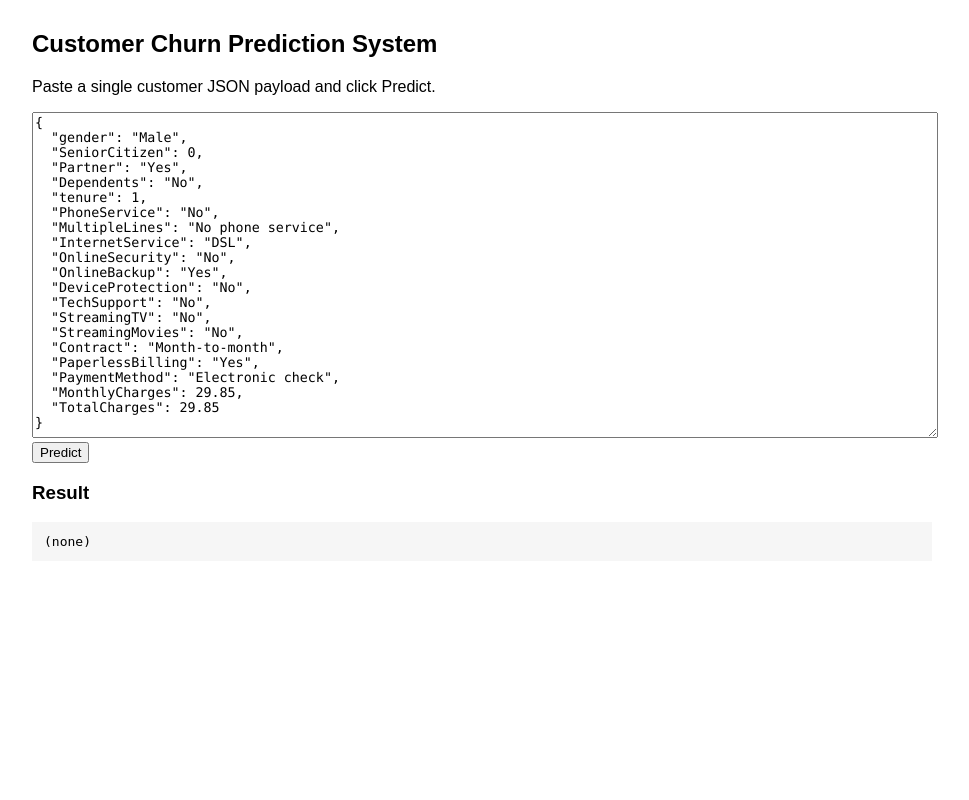
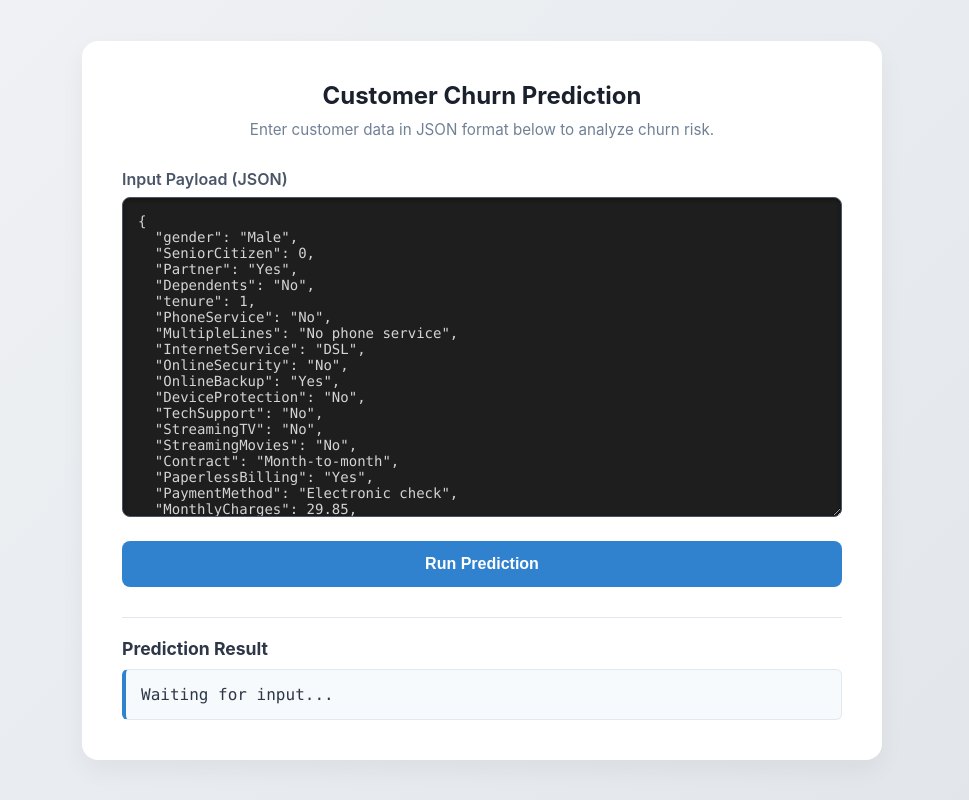
Before and after one commit to RealHaroon/Customer-Churn-Prediction-System, a Flask app: page / in a window 1280 px wide. Shown: the whole page, without its empty margins (158-1127 px from the left). Run offline with Flask 3, Linux system fonts and the light colour scheme; parts of the project's set-up code (start-up, migrations or seed data) failed here and were passed over.

Commit message:
Updated Readme and UI (7-1-2026 )

```diff
--- a/app/templates/index.html
+++ b/app/templates/index.html
@@ -1,20 +1,136 @@
 <!doctype html>
-<html>
+<html lang="en">
 <head>
   <meta charset="utf-8" />
+  <meta name="viewport" content="width=device-width, initial-scale=1.0">
   <title>Customer Churn Predictor</title>
   <script src="{{ url_for('static', filename='app.js') }}" defer></script>
   <style>
-    body { font-family: Arial, sans-serif; max-width: 900px; margin: 30px auto; }
-    textarea { width: 100%; height: 320px; font-family: Consolas, monospace; }
-    pre { background: #f6f6f6; padding: 12px; }
+    /* Reset and Base Styles */
+    * { box-sizing: border-box; margin: 0; padding: 0; }
+
+    body {
+      font-family: -apple-system, BlinkMacSystemFont, "Segoe UI", Roboto, Helvetica, Arial, sans-serif;
+      background-color: #f0f2f5;
+      background-image: linear-gradient(135deg, #f0f2f5 0%, #e1e5ea 100%);
+      color: #333;
+      display: flex;
+      justify-content: center;
+      align-items: center;
+      min-height: 100vh;
+      padding: 20px;
+    }
+
+    /* Main Container Card */
+    .container {
+      background: white;
+      width: 100%;
+      max-width: 800px;
+      padding: 40px;
+      border-radius: 16px;
+      box-shadow: 0 10px 25px rgba(0,0,0,0.05);
+    }
+
+    /* Headers */
+    h2 {
+      color: #1a202c;
+      font-weight: 700;
+      margin-bottom: 10px;
+      text-align: center;
+    }
+
+    p.subtitle {
+      text-align: center;
+      color: #718096;
+      margin-bottom: 30px;
+      font-size: 0.95rem;
+    }
+
+    /* Input Area (Code Editor Look) */
+    .editor-label {
+      font-weight: 600;
+      margin-bottom: 8px;
+      display: block;
+      color: #4a5568;
+    }
+
+    textarea {
+      width: 100%;
+      height: 320px;
+      font-family: 'Consolas', 'Monaco', 'Courier New', monospace;
+      font-size: 14px;
+      background-color: #1e1e1e; /* Dark editor background */
+      color: #d4d4d4; /* Light code text */
+      border: 1px solid #4a5568;
+      border-radius: 8px;
+      padding: 15px;
+      resize: vertical;
+      outline: none;
+      transition: border-color 0.2s;
+      box-shadow: inset 0 2px 4px rgba(0,0,0,0.3);
+    }
+
+    textarea:focus {
+      border-color: #3182ce;
+    }
+
+    /* Button Styling */
+    button {
+      display: block;
+      width: 100%;
+      margin-top: 20px;
+      padding: 14px;
+      background-color: #3182ce; /* Primary Blue */
+      color: white;
+      border: none;
+      border-radius: 8px;
+      font-size: 1rem;
+      font-weight: 600;
+      cursor: pointer;
+      transition: background-color 0.2s, transform 0.1s;
+    }
+
+    button:hover {
+      background-color: #2b6cb0;
+    }
+
+    button:active {
+      transform: translateY(1px);
+    }
+
+    /* Result Area */
+    .result-section {
+      margin-top: 30px;
+      border-top: 1px solid #e2e8f0;
+      padding-top: 20px;
+    }
+
+    h3 {
+      font-size: 1.1rem;
+      color: #2d3748;
+      margin-bottom: 10px;
+    }
+
+    pre {
+      background: #f7fafc;
+      border: 1px solid #e2e8f0;
+      border-left: 4px solid #3182ce;
+      border-radius: 6px;
+      padding: 15px;
+      color: #2d3748;
+      font-family: 'Consolas', monospace;
+      white-space: pre-wrap; /* Wraps text if result is long */
+    }
   </style>
 </head>
 <body>
-  <h2>Customer Churn Prediction System</h2>
-  <p>Paste a single customer JSON payload and click Predict.</p>
 
-  <textarea id="payload">
+  <div class="container">
+    <h2>Customer Churn Prediction</h2>
+    <p class="subtitle">Enter customer data in JSON format below to analyze churn risk.</p>
+
+    <label class="editor-label" for="payload">Input Payload (JSON)</label>
+    <textarea id="payload" spellcheck="false">
 {
   "gender": "Male",
   "SeniorCitizen": 0,
@@ -35,12 +151,15 @@
   "PaymentMethod": "Electronic check",
   "MonthlyCharges": 29.85,
   "TotalCharges": 29.85
-}
-  </textarea>
+}</textarea>
 
-  <button id="btnPredict">Predict</button>
+    <button id="btnPredict">Run Prediction</button>
 
-  <h3>Result</h3>
-  <pre id="result">(none)</pre>
+    <div class="result-section">
+      <h3>Prediction Result</h3>
+      <pre id="result">Waiting for input...</pre>
+    </div>
+  </div>
+
 </body>
 </html>
```
Also changed, not shown: README.md.
